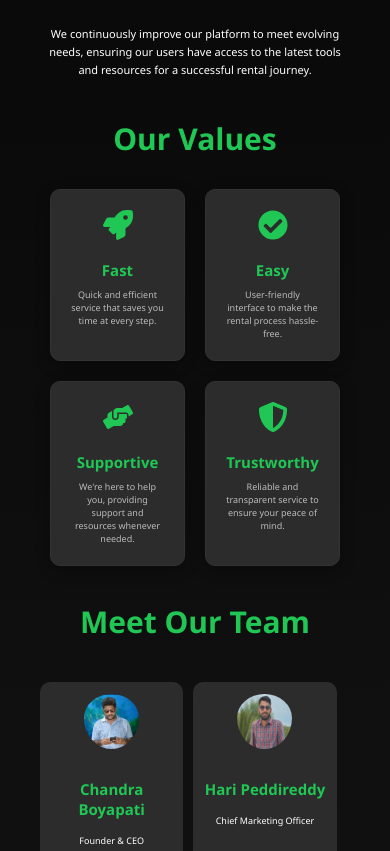
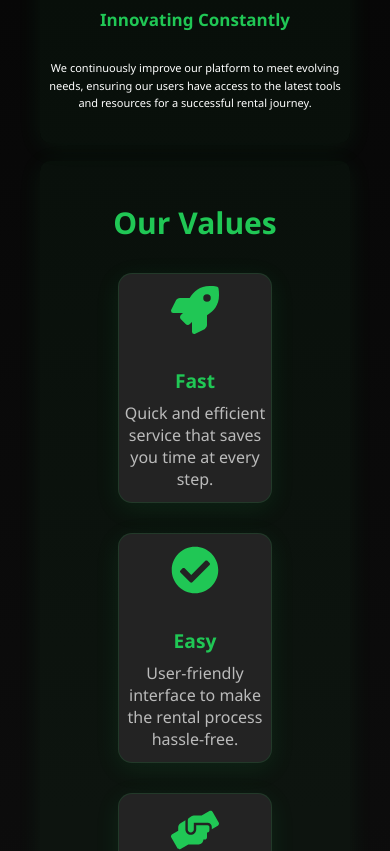
Before and after one commit to PrasadNalajala/stayspot, a React (Create React App) app: page /about-us in a window 390 px wide. Shown: the part 1149-2000 px from the top of the page. Built offline with nearby package versions, Linux system fonts and the light colour scheme.

Commit message:
fix: post rental overflow issue in sm screens

```diff
--- a/src/components/AboutUs/index.css
+++ b/src/components/AboutUs/index.css
@@ -26,7 +26,11 @@
   font-family: "Gill Sans", "Gill Sans MT", Calibri, "Trebuchet MS", sans-serif;
 }
 
-.about-section {
+.about-section, .values-section, .team-section {
+  background: rgba(32, 199, 85, 0.04);
+  border-radius: 18px;
+  box-shadow: 0 4px 24px rgba(32, 199, 85, 0.08);
+  padding: 32px 18px;
   margin-bottom: 40px;
 }
 
@@ -50,28 +54,32 @@
   display: flex;
   justify-content: space-around;
   padding: 20px 0;
-  gap: 10px;
+  gap: 24px;
+  justify-content: center;
 }
 
 .team-card {
-  background: #2c2c2c;
-  padding: 20px;
-  border-radius: 10px;
-  transition: transform 0.3s ease;
-  width: 300px;
-  text-align: center;
+  background: #232323;
+  padding: 18px 8px;
+  border-radius: 14px;
+  box-shadow: 0px 6px 24px rgba(32, 199, 85, 0.10);
+  border: 1.5px solid #20c75522;
+  width: 220px;
+  margin: 10px 0;
+  transition: transform 0.2s, box-shadow 0.2s;
 }
 
 .team-card:hover {
-  transform: scale(1.05);
-  box-shadow: 0px 4px 15px rgba(0, 0, 0, 0.3);
+  transform: translateY(-4px) scale(1.03);
+  box-shadow: 0px 12px 32px rgba(32, 199, 85, 0.18);
 }
 
 .team-img {
-  width: 100px;
-  height: 100px;
+  width: 80px;
+  height: 80px;
   border-radius: 50%;
   margin-bottom: 10px;
+  border: 2.5px solid #20c75544;
 }
 
 .team-info {
@@ -79,13 +87,13 @@
 }
 
 .team-name {
-  font-size: 20px;
+  font-size: 1.1rem !important;
   font-weight: bold;
   color: #20c755;
 }
 
 .team-role {
-  font-size: 16px;
+  font-size: 0.95rem !important;
   color: #bbbbbb;
 }
 
@@ -140,19 +148,19 @@
   justify-content: space-around;
   flex-wrap: wrap;
   margin-top: 20px;
+  gap: 24px;
 }
 
 .value-card {
-  background: #2c2c2c; /* Match team card background */
-  padding: 20px;
-  border-radius: 10px;
+  background: #232323;
+  padding: 24px 12px;
+  border-radius: 14px;
   margin: 10px;
   text-align: center;
-  width: 200px;
-  box-shadow: 0px 4px 15px rgba(0, 0, 0, 0.3); /* Consistent shadow */
-  transition: transform 0.3s ease, box-shadow 0.3s ease;
-  color: #ffffff; /* Match text color */
-  border: 1px solid #333333; /* Subtle border for consistency */
+  width: 220px;
+  box-shadow: 0px 6px 24px rgba(32, 199, 85, 0.10);
+  border: 1.5px solid #20c75522;
+  color: #ffffff;
 }
 
 .value-card:hover {
@@ -167,17 +175,18 @@
 }
 
 .value-card h3 {
-  font-size: 22px;
+  font-size: 1.2rem;
   font-weight: bold;
   color: #20c755;
   margin-bottom: 8px;
 }
 
 .value-card p {
-  font-size: 16px;
+  font-size: 1rem;
   color: #bbbbbb; /* Match the color of the team role */
   margin: 0;
 }
+
 .about-content,
 .mission-content {
   max-width: 800px;
@@ -259,44 +268,39 @@
   .mission-point p{
     font-size: 11px;
   }
+  .about-section, .values-section, .team-section {
+    padding: 16px 4px;
+    border-radius: 10px;
+    margin-bottom: 18px;
+  }
+  .values-container {
+    gap: 10px;
+  }
   .value-card {
-    width: 30%;
+    width: 48%;
+    min-width: 140px;
+    padding: 12px 4px;
+    font-size: 0.95rem;
   }
   .team-container {
+    gap: 10px;
     flex-wrap: wrap;
-    gap: 10px;
-    justify-content: flex-start;
+    justify-content: center;
   }
   .team-card {
-    width: 43%;
-    padding: 5px;
+    width: 48%;
+    min-width: 140px;
+    padding: 10px 2px;
   }
   .team-img {
-    width: 55px;
-    height: 55px;
-    padding-top: 7px;
-  }
-  .about-section {
-    margin: 0;
-  }
-  .values-container {
-    justify-content: center;
-  }
-  .value-icon {
-    font-size: 30px;
-    margin-bottom: 0;
-  }
-  .value-card h3 {
-    font-size: 15px !important;
-  }
-  .value-card p {
-    font-size: 9px !important;
+    width: 48px;
+    height: 48px;
   }
   .team-name {
-    font-size: 15px !important;
+    font-size: 0.98rem !important;
   }
   .team-role {
-    font-size: 9px !important;
+    font-size: 0.85rem !important;
   }
   .icon{
     font-size: 1rem;
--- a/src/components/PostRental/postrental.css
+++ b/src/components/PostRental/postrental.css
@@ -186,26 +186,57 @@ body, html {
 /* Responsive Styling */
 @media (max-width: 768px) {
   .post-rentals-section {
-    padding: 80px 20px 40px;
+    padding: 80px 10px 40px;
   }
-
   .post-rental-des h2 {
     font-size: 2rem;
   }
-
   .rental-form {
-    padding: 1.5rem;
+    padding: 0.8rem;
+    box-sizing: border-box;
+    width: 100%;
   }
-
   .input-group {
-    gap: 1rem;
+    gap: 0.5rem;
+    flex-direction: column;
+    flex-wrap: nowrap;
+    width: 100%;
+    margin: 0 0 1.5rem 0;
+    padding: 0;
+    box-sizing: border-box;
   }
-
   .input-field {
-    min-width: 100%;
+    min-width: 0;
     max-width: 100%;
+    width: 100%;
+    margin: 0;
+    padding: 0;
+    box-sizing: border-box;
   }
-
+  .input-field input,
+  .input-field textarea {
+    width: 100%;
+    min-width: 0;
+    max-width: 100%;
+    box-sizing: border-box;
+    padding: 0.8rem 1rem 0.8rem 2.5rem;
+    font-size: 0.95rem;
+  }
+  .input-field input[type="file"] {
+    padding: 0.8rem 1rem;
+  }
+  .image-preview {
+    margin-top: 0.5rem;
+    width: 100%;
+    box-sizing: border-box;
+    overflow: hidden;
+  }
+  .image-thumb {
+    max-width: 100%;
+    height: auto;
+    display: block;
+    margin: 0 auto;
+  }
   .form-submit button {
     width: 100%;
     padding: 1rem;
```
